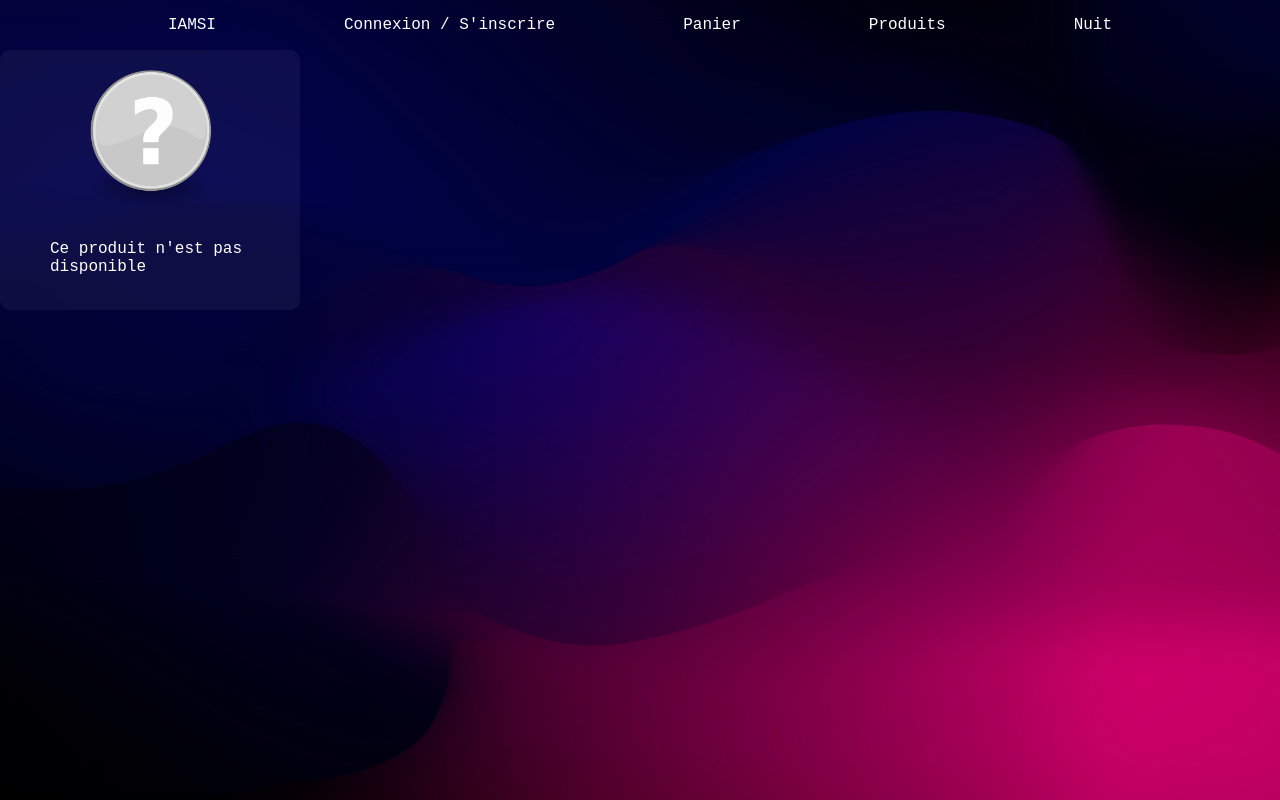
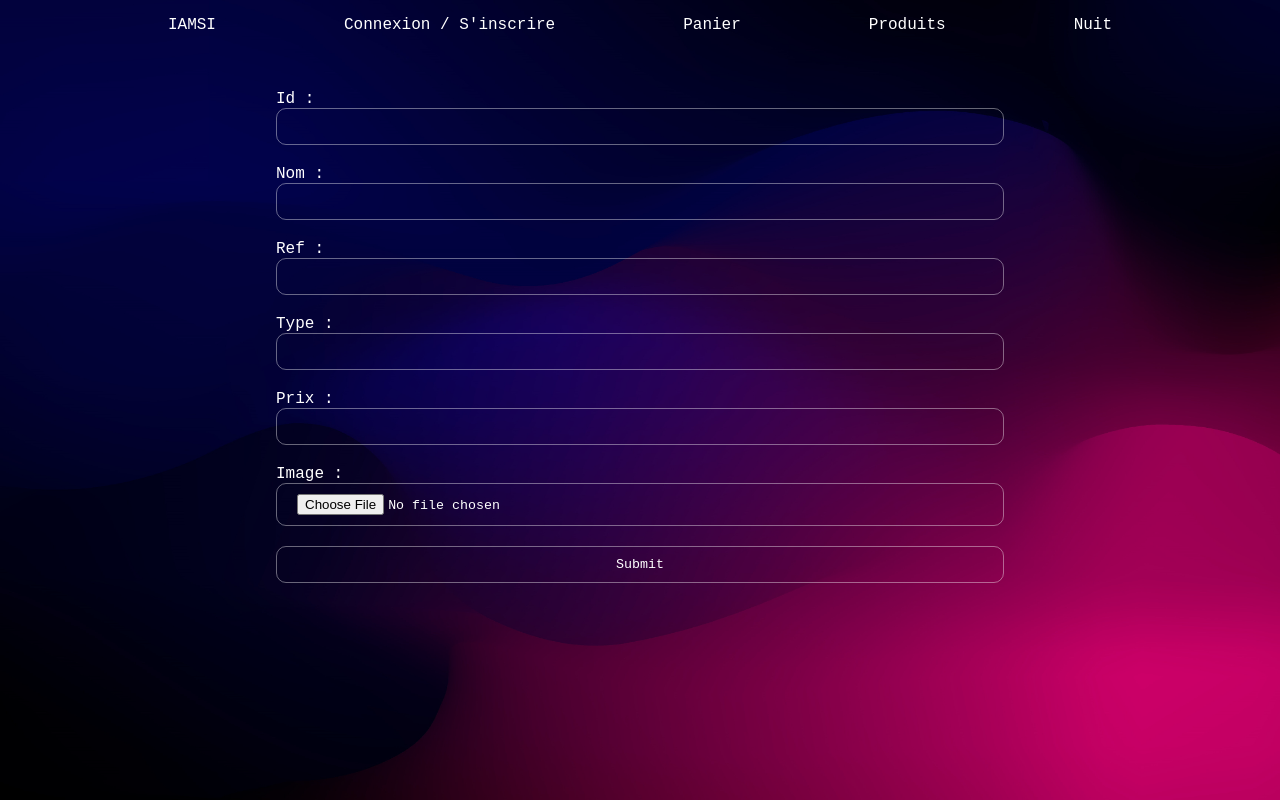
Before and after one commit to MikaChueWaye/IAMSI, a Symfony app: template templates/product/productPage.html.twig in a window 1280 px wide. Run offline with Twig, Linux system fonts and the light colour scheme; the template is opened without the code that fills it, so the values that code supplies are empty; some libraries are stand-ins or nearby versions.

Commit message:
add productPage css and template

```diff
--- a/public/css/base.css
+++ b/public/css/base.css
@@ -179,7 +179,7 @@ nav *:hover {
 }
 
 footer {
-    height: 100px;
+    /*height: 100px;*/
 }
 
 input {
@@ -190,3 +190,12 @@ input {
     margin-bottom: 20px;
     z-index: 10;
 }
+
+#fieldset-background {
+    position: absolute;
+    top: -10px;
+    left: 0;
+    height: calc(100% + 10px);
+    width: 100%;
+    border-radius: inherit;
+}
--- /dev/null
+++ b/public/css/productPage.css
@@ -0,0 +1,37 @@
+fieldset {
+    position: relative;
+    margin: 20px 20vw 20px 20vw;
+    padding: 20px;
+    border: none;
+    border-radius: 10px;
+    display: flex;
+    flex-direction: column;
+}
+
+img{
+    position: absolute;
+    top: 0;
+    right: 0;
+    width: 200px;
+    height: 200px;
+    margin: 30px;
+    z-index: 10;
+}
+
+.product-info {
+    display: flex;
+    flex-direction: row;
+    margin-bottom: 40px;
+}
+
+p {
+    z-index: 10;
+}
+
+input {
+    z-index: 10;
+}
+
+.submit-button:active {
+    margin-top: 1px;
+}
--- a/public/css/shoppingCart.css
+++ b/public/css/shoppingCart.css
@@ -25,12 +25,6 @@ fieldset {
 }
 
 #fieldset-background {
-    position: absolute;
-    top: -10px;
-    left: 0;
-    height: calc(100% + 10px);
-    width: 100%;
-    border-radius: inherit;
     z-index: -100;
 }
 
--- a/templates/product/productPage.html.twig
+++ b/templates/product/productPage.html.twig
@@ -1,4 +1,5 @@
 {% extends 'base.html.twig' %}
+{% block css %}<link rel="stylesheet" type="text/css" href="{{ asset("css/productPage.css") }}">{% endblock %}
 {% block title %}
     {% if product is not null %}
         {{ product.name }}
@@ -7,5 +8,48 @@
     {% endif %}
 {% endblock %}
 {% block main %}
-    {{ include('product/product.html.twig', {'product' : product}) }}
+    <fieldset>
+        <legend><h1>{{ product.name }}</h1></legend>
+        <label for="id">Id :</label>
+        <input id="id" type="text" value="{{ product.id }}" readonly/>
+        <label for="name">Nom :</label>
+        <input id="name" type="text" value="{{ product.name }}"/>
+        <label for="ref">Ref :</label>
+        <input id="ref" type="text" value="{{ product.ref }}"/>
+        <label for="type">Type :</label>
+        <input id="type" type="text" value="{{ product.type }}"/>
+        <label for="price">Prix :</label>
+        <input id="price" type="text" value="{{ product.price }}"/>
+        <label for="img">Image :</label>
+        <input id="img" type="file"/>
+        <input class="submit-button" type="submit">
+        <div id="fieldset-background" class="card"></div>
+    </fieldset>
+
+{#    <fieldset>#}
+{#        <legend><h1>{{ product.name }}</h1></legend>#}
+{#        <img src="{{ product.imageProduct ? asset("img/products/uploads/" ~ product.imageProduct ~ "" ) : asset("img/products/undefined.png") }}" alt="product_image">#}
+{#        <div class="product-info">#}
+{#            <label for="id">Id :</label>#}
+{#            <p>{{ product.id }}</p>#}
+{#        </div>#}
+{#        <div class="product-info">#}
+{#            <label for="name">Nom :</label>#}
+{#            <p>{{ product.name }}</p>#}
+{#        </div>#}
+{#        <div class="product-info">#}
+{#            <label for="ref">Ref :</label>#}
+{#            <p>{{ product.ref }}</p>#}
+{#        </div>#}
+{#        <div class="product-info">#}
+{#            <label for="type">Type :</label>#}
+{#            <p>{{ product.type }}</p>#}
+{#        </div>#}
+{#        <div class="product-info">#}
+{#            <label for="price">Prix :</label>#}
+{#            <p>{{ product.price }}</p>#}
+{#        </div>#}
+{#        <div id="fieldset-background" class="card"></div>#}
+{#    </fieldset>#}
+
 {% endblock %}
```
Also changed, not shown: public/css/connectionAndRegistration.css (+0 -9 lines), public/css/productList.css (+0 -9 lines).
